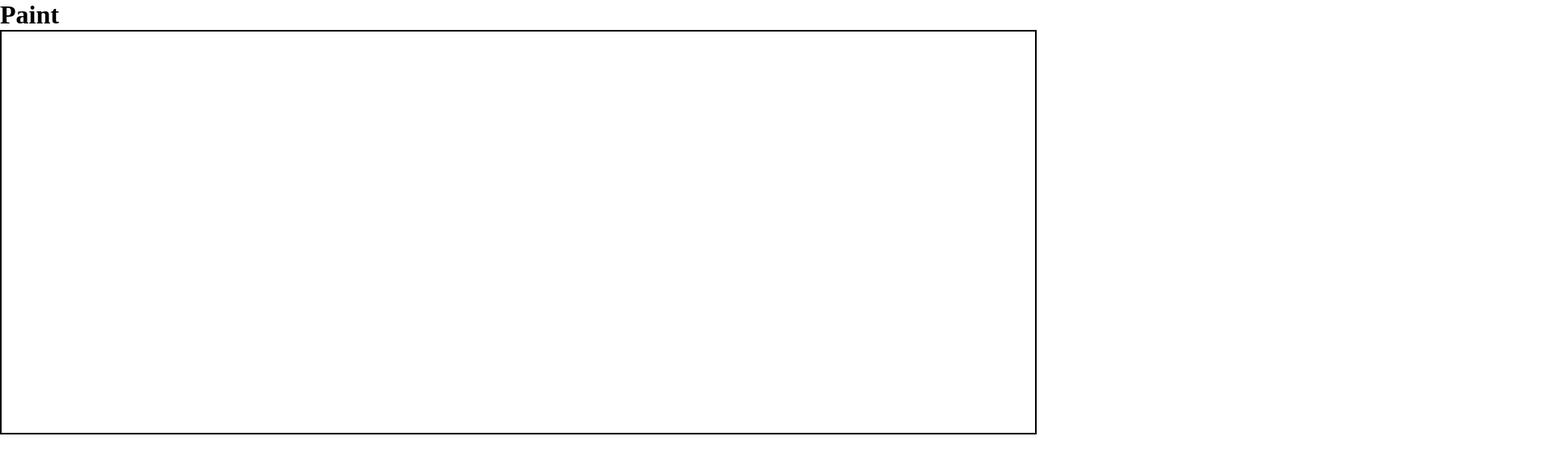
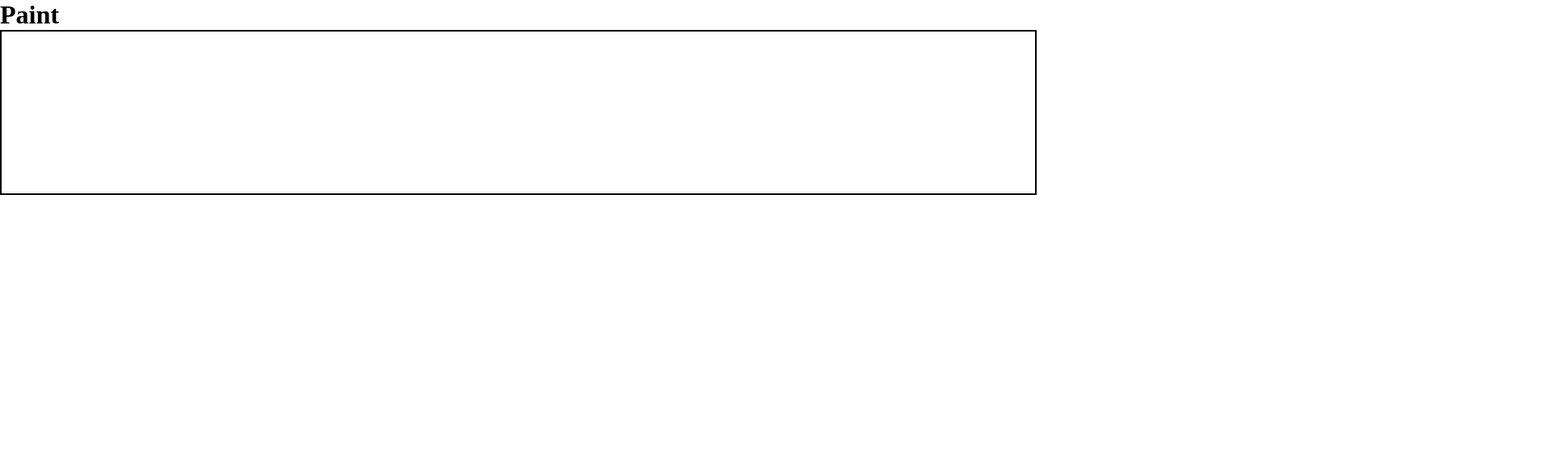
Before and after one commit to SUPERPUGN0/paint, a plain HTML site: page index.html in a window 1280 px wide. Shown: the top 576 px of the page at 81% size, 1920 px wide, since content can reach past the window. Drawn offline with Linux system fonts and the light colour scheme.

Commit message:
separate canvas builder function and change building logic

```diff
--- a/js/main.js
+++ b/js/main.js
@@ -1,40 +1,52 @@
-// Function build canvas and needs cols and rows numbers and parentContainerId that must has a fixed height
-const buildCanvas = (columns, rows, parentContainerId) => {
+// Build canvas
+const buildCanvas = (widthPx, heightPx, parentContainerId) => {
 
     // Set canvas parent container
     const pContainer = document.getElementById(parentContainerId);
 
-    // Set canvas columns and rows
-    pContainer.style.gridTemplateColumns = `repeat(${columns}, 1fr)`;
-    pContainer.style.gridTemplateRows = `repeat(${rows}, 1fr)`;
+    // Create and append canvas
+    const canvas = document.createElement('div');
+    canvas.id = 'canvas';
+    canvas.style.width = widthPx + 'px';
+    canvas.style.height = heightPx + 'px';
+    pContainer.appendChild(canvas);
+
+    // Return canvas ID
+    return canvas.id
+}
+
+// Add event listener to canvas
+const turnOnCanvas = (canvasId) => {
+
+    // Set canvas and apply border color
+    const canvas = document.getElementById(canvasId);
+    canvas.style.border = '2px solid black';
 
     // Check if mouseDown
     let mouseDown;
-    pContainer.addEventListener('mousedown', () => {
+    canvas.addEventListener('mousedown', () => {
         mouseDown = true;
     });
 
-    pContainer.addEventListener('mouseup', () => {
+    canvas.addEventListener('mouseup', () => {
         mouseDown = false;
     });
 
-    // Append empty divs and listeners to the grid
-    for (let i = 0; i < columns * rows; i++) {
-
-        // Create div, like pixel in a display
-        const canvasDiv = document.createElement('div');
-
-        pContainer.appendChild(canvasDiv);
-        canvasDiv.addEventListener('mouseover', () => {
-
-            if (mouseDown) {
-                canvasDiv.style.backgroundColor = 'black';
-            }
-        });
-
-    }
+    // Add container listener
+    canvas.addEventListener('mousemove', (e) => {
+        if (mouseDown) {
+            const cell = document.createElement('div');
+            canvas.appendChild(cell);
+            cell.style.position = 'absolute';
+            cell.style.left = e.clientX + 'px';
+            cell.style.top = e.clientY + 'px';
+            cell.style.backgroundColor = 'red';
+            cell.style.width = '20px';
+            cell.style.height = '20px';
+            cell.style.borderRadius = '50%';
+        }
+    })
 
 }
 
-// Build canvas
-buildCanvas(200, 100, 'canvas')
+turnOnCanvas(buildCanvas(2000, 200, 'canvas'));
--- a/resources/css/index.css
+++ b/resources/css/index.css
@@ -3,12 +3,3 @@
     margin: 0;
     box-sizing: border-box;
 }
-
-#canvas {
-    display: grid;
-    /* grid-template-columns: repeat(40, 1fr);
-    grid-template-rows: repeat(20, 1fr); */
-    border: 2px solid black;
-    width: 100%;
-    height: 500px;
-}
```
